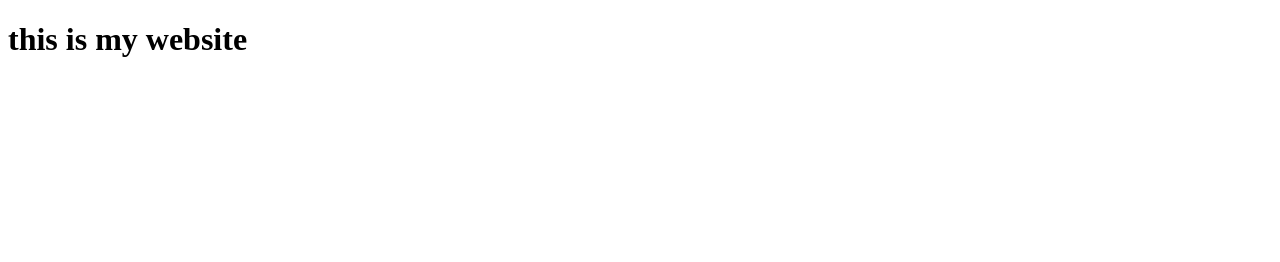
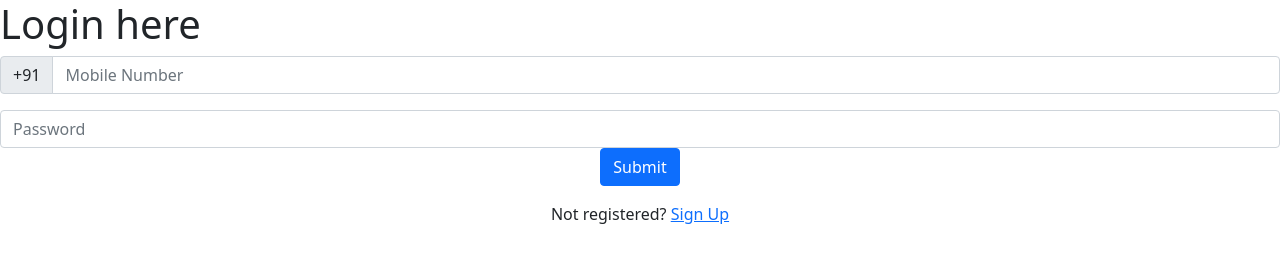
Before and after one commit to shuklasp10/shuklasp10.github.io, a plain HTML site: page index.html in a window 1280 px wide. Drawn offline with nearby package versions, Linux system fonts and the light colour scheme.

Commit message:
created login page

```diff
--- a/index.html
+++ b/index.html
@@ -4,20 +4,48 @@
 <!--[if IE 8]>         <html class="no-js lt-ie9"> <![endif]-->
 <!--[if gt IE 8]>      <html class="no-js"> <!--<![endif]-->
 <html>
+
     <head>
         <meta charset="utf-8">
         <meta http-equiv="X-UA-Compatible" content="IE=edge">
         <title>my website</title>
         <meta name="description" content="">
         <meta name="viewport" content="width=device-width, initial-scale=1">
-        <link rel="stylesheet" href="">
+        <link rel="stylesheet" href="index.css">
+        <link href="https://cdn.jsdelivr.net/npm/bootstrap@5.0.0-beta1/dist/css/bootstrap.min.css" rel="stylesheet"
+            integrity="sha384-giJF6kkoqNQ00vy+HMDP7azOuL0xtbfIcaT9wjKHr8RbDVddVHyTfAAsrekwKmP1" crossorigin="anonymous">
     </head>
+
     <body>
-        <h1>this is my website</h1>
+        <main>
+            <section class="login">
+                <h1>Login here</h1>
+                <form action="#" class="formlay">
+                    <div class="input-group mb-3">
+                        <span class="input-group-text" id="basic-addon1">+91</span>
+                        <input type="text" class="form-control" placeholder="Mobile Number"
+                            aria-describedby="basic-addon1" maxlength="10">
+                    </div>
+                    <div>
+                        <input type="password" name="password" placeholder="Password" class="form-control">
+                    </div>
+                    <div class="text-center butt">
+                        <input class="btn btn-primary" type="submit" value="Submit">
+                    </div>
+                 <p class="text-center mt-3 helper">Not registered? <a href="register.html" class="link">Sign Up</a></p>
+
+                </form>
+            </section>
+
+        </main>
+        <div class="circle1"></div>
+        <div class="circle2"></div>
+
+
         <!--[if lt IE 7]>
             <p class="browsehappy">You are using an <strong>outdated</strong> browser. Please <a href="#">upgrade your browser</a> to improve your experience.</p>
         <![endif]-->
-
         <script src="" async defer></script>
     </body>
+
 </html>
```
